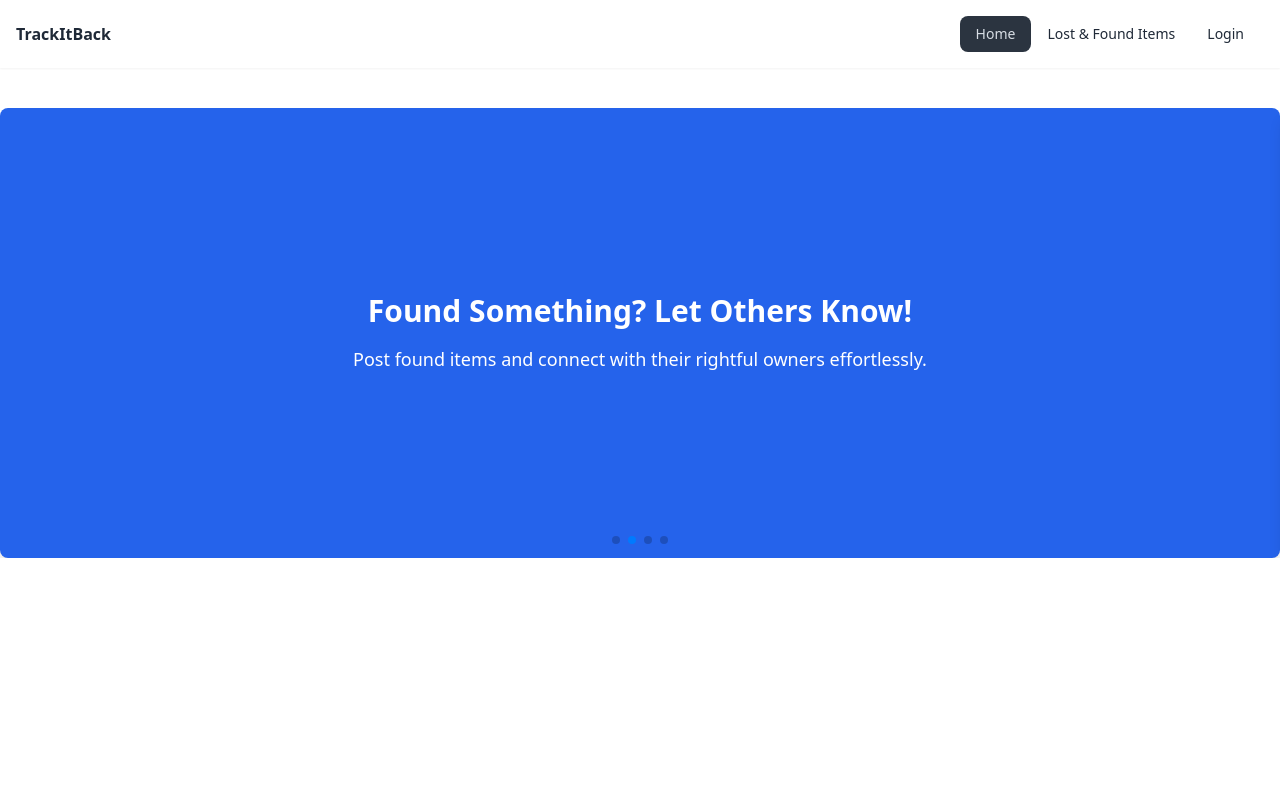
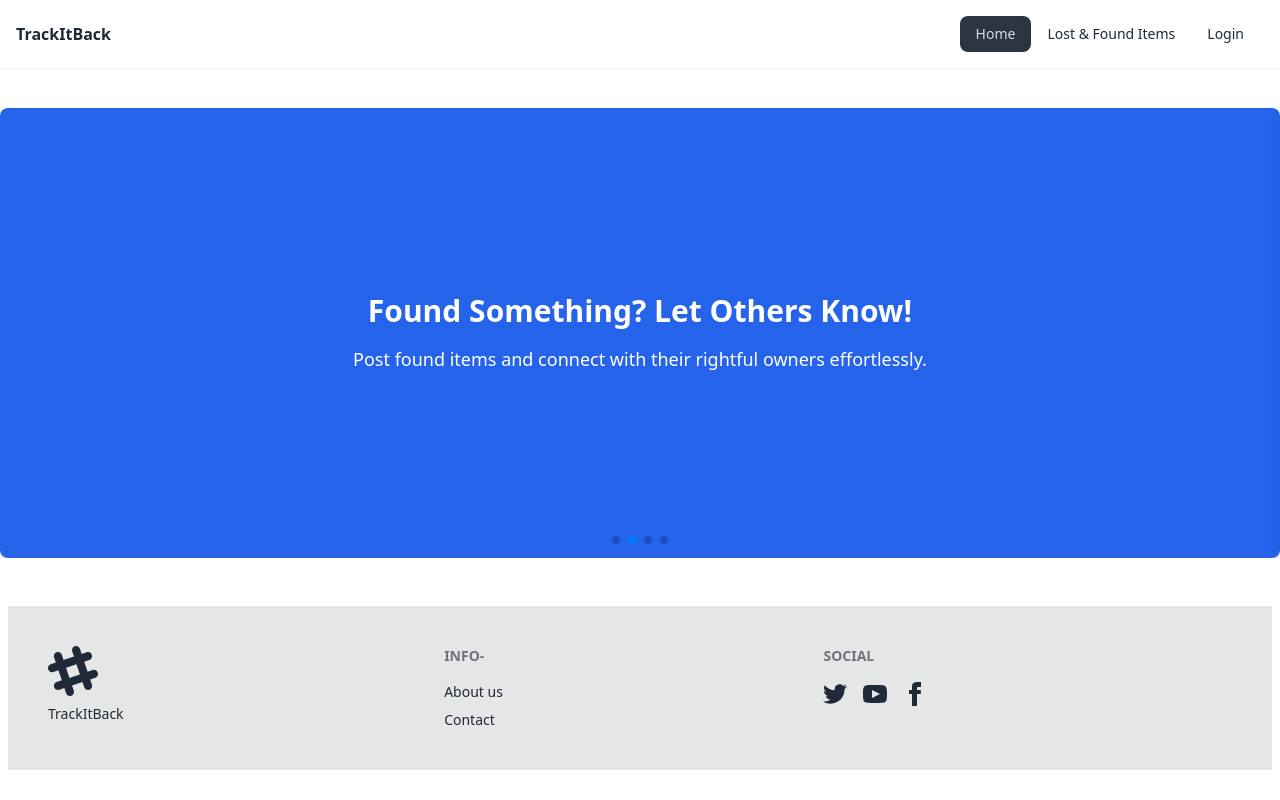
Before and after one commit to paulankitapaul/track-it-back-client, a React (Vite) app: page / in a window 1280 px wide. Built offline with nearby package versions, Linux system fonts and the light colour scheme; no server answers.

Commit message:
footer added

```diff
--- /dev/null
+++ b/src/components/Footer.jsx
@@ -0,0 +1,71 @@
+import React from 'react';
+
+const Footer = () => {
+    return (
+        <div className='max-w-screen-2xl mx-auto p-2'>
+            <footer className="footer bg-base-300 text-base-content p-10">
+                <aside>
+                    <svg
+                        width="50"
+                        height="50"
+                        viewBox="0 0 24 24"
+                        xmlns="http://www.w3.org/2000/svg"
+                        fillRule="evenodd"
+                        clipRule="evenodd"
+                        className="fill-current">
+                        <path
+                            d="M22.672 15.226l-2.432.811.841 2.515c.33 1.019-.209 2.127-1.23 2.456-1.15.325-2.148-.321-2.463-1.226l-.84-2.518-5.013 1.677.84 2.517c.391 1.203-.434 2.542-1.831 2.542-.88 0-1.601-.564-1.86-1.314l-.842-2.516-2.431.809c-1.135.328-2.145-.317-2.463-1.229-.329-1.018.211-2.127 1.231-2.456l2.432-.809-1.621-4.823-2.432.808c-1.355.384-2.558-.59-2.558-1.839 0-.817.509-1.582 1.327-1.846l2.433-.809-.842-2.515c-.33-1.02.211-2.129 1.232-2.458 1.02-.329 2.13.209 2.461 1.229l.842 2.515 5.011-1.677-.839-2.517c-.403-1.238.484-2.553 1.843-2.553.819 0 1.585.509 1.85 1.326l.841 2.517 2.431-.81c1.02-.33 2.131.211 2.461 1.229.332 1.018-.21 2.126-1.23 2.456l-2.433.809 1.622 4.823 2.433-.809c1.242-.401 2.557.484 2.557 1.838 0 .819-.51 1.583-1.328 1.847m-8.992-6.428l-5.01 1.675 1.619 4.828 5.011-1.674-1.62-4.829z"></path>
+                    </svg>
+                    <p>
+                        TrackItBack
+                    </p>
+                </aside>
+                <nav>
+                    <h6 className="footer-title">Info-</h6>
+                    <a className="link link-hover">About us</a>
+                    <a className="link link-hover">Contact</a>
+                </nav>
+                <nav>
+                    <h6 className="footer-title">Social</h6>
+                    <div className="grid grid-flow-col gap-4">
+                        <a>
+                            <svg
+                                xmlns="http://www.w3.org/2000/svg"
+                                width="24"
+                                height="24"
+                                viewBox="0 0 24 24"
+                                className="fill-current">
+                                <path
+                                    d="M24 4.557c-.883.392-1.832.656-2.828.775 1.017-.609 1.798-1.574 2.165-2.724-.951.564-2.005.974-3.127 1.195-.897-.957-2.178-1.555-3.594-1.555-3.179 0-5.515 2.966-4.797 6.045-4.091-.205-7.719-2.165-10.148-5.144-1.29 2.213-.669 5.108 1.523 6.574-.806-.026-1.566-.247-2.229-.616-.054 2.281 1.581 4.415 3.949 4.89-.693.188-1.452.232-2.224.084.626 1.956 2.444 3.379 4.6 3.419-2.07 1.623-4.678 2.348-7.29 2.04 2.179 1.397 4.768 2.212 7.548 2.212 9.142 0 14.307-7.721 13.995-14.646.962-.695 1.797-1.562 2.457-2.549z"></path>
+                            </svg>
+                        </a>
+                        <a>
+                            <svg
+                                xmlns="http://www.w3.org/2000/svg"
+                                width="24"
+                                height="24"
+                                viewBox="0 0 24 24"
+                                className="fill-current">
+                                <path
+                                    d="M19.615 3.184c-3.604-.246-11.631-.245-15.23 0-3.897.266-4.356 2.62-4.385 8.816.029 6.185.484 8.549 4.385 8.816 3.6.245 11.626.246 15.23 0 3.897-.266 4.356-2.62 4.385-8.816-.029-6.185-.484-8.549-4.385-8.816zm-10.615 12.816v-8l8 3.993-8 4.007z"></path>
+                            </svg>
+                        </a>
+                        <a>
+                            <svg
+                                xmlns="http://www.w3.org/2000/svg"
+                                width="24"
+                                height="24"
+                                viewBox="0 0 24 24"
+                                className="fill-current">
+                                <path
+                                    d="M9 8h-3v4h3v12h5v-12h3.642l.358-4h-4v-1.667c0-.955.192-1.333 1.115-1.333h2.885v-5h-3.808c-3.596 0-5.192 1.583-5.192 4.615v3.385z"></path>
+                            </svg>
+                        </a>
+                    </div>
+                </nav>
+            </footer>
+        </div>
+    );
+};
+
+export default Footer;
--- a/src/layouts/MainLayout.jsx
+++ b/src/layouts/MainLayout.jsx
@@ -2,6 +2,7 @@
 import { Outlet } from 'react-router-dom';
 import NavBar from '../components/NavBar';
 import { Helmet } from 'react-helmet-async';
+import Footer from '../components/Footer';
 
 const MainLayout = () => {
     return (
@@ -11,6 +12,7 @@
             </Helmet>
             <NavBar></NavBar>
             <Outlet></Outlet>
+            <Footer></Footer>
         </div>
     );
 };
```
